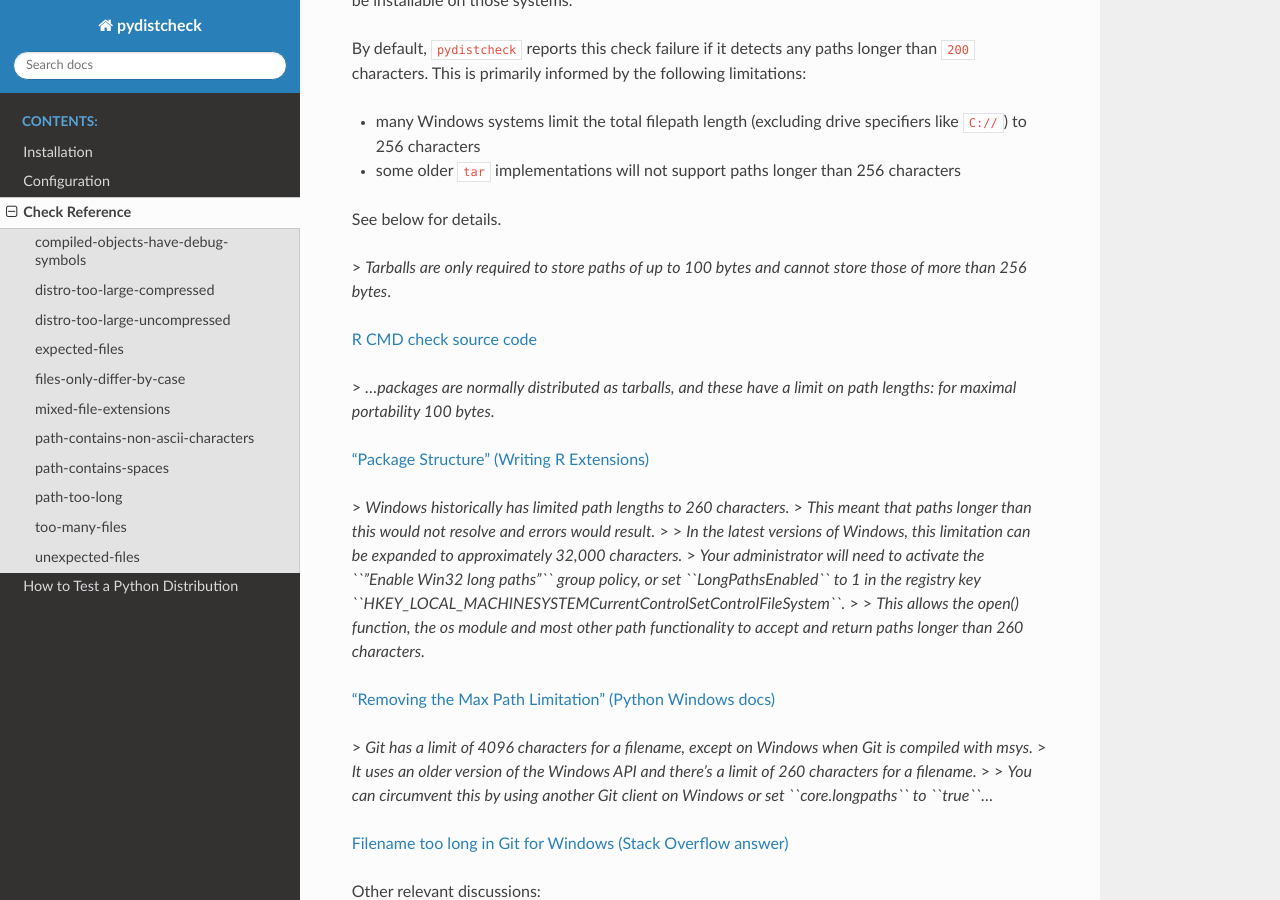
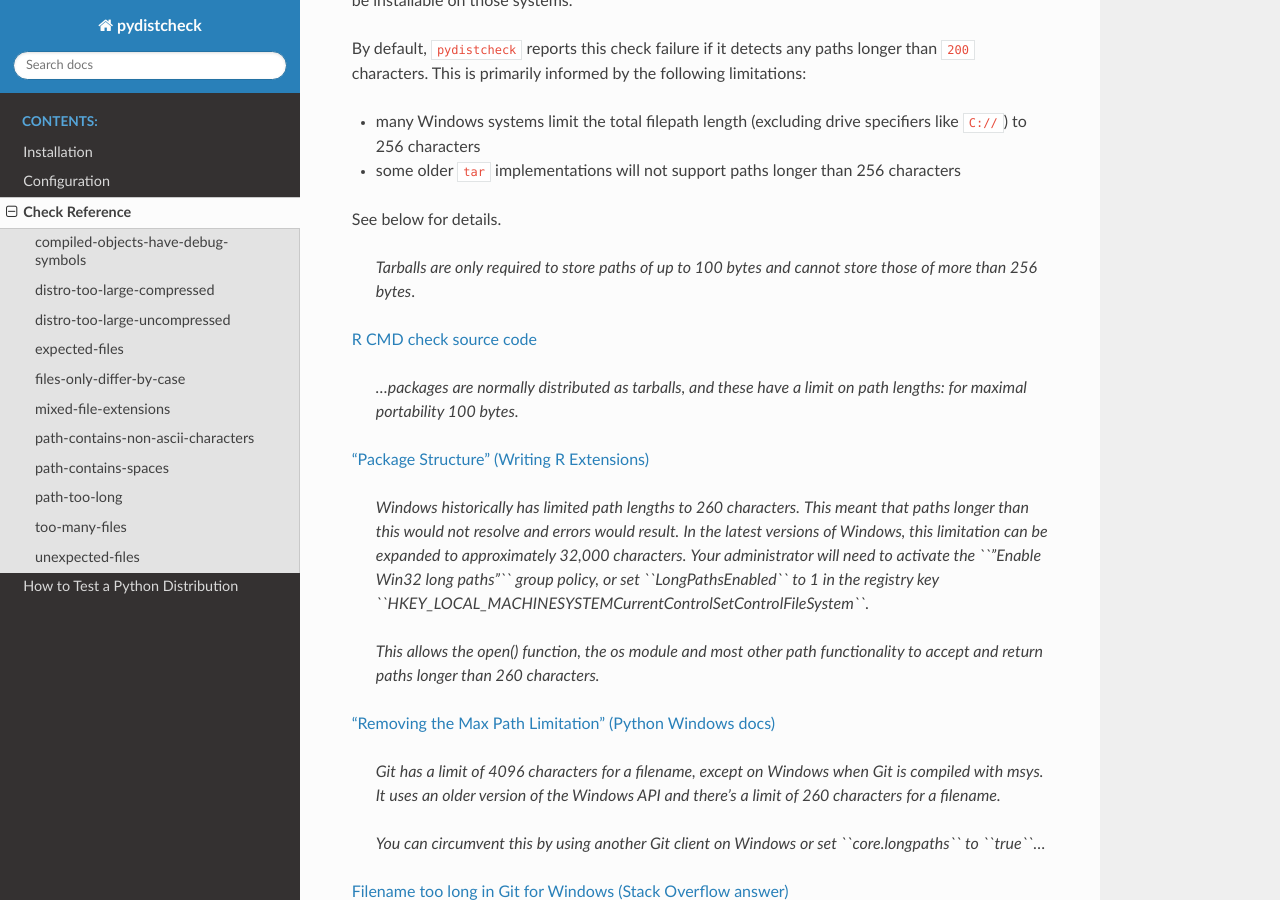
Before and after one commit to jameslamb/pydistcheck, a Sphinx documentation site: the page built from docs/check-reference.rst, in a window 1280 px wide and 900 px high, scrolled down 3213 px. Built offline with Sphinx 7.4.7 and the Read the Docs theme 2.0.0, drawn with Linux system fonts in a browser that asks for light colours.

Commit message:
[docs] fix formatting of blockquotes

```diff
--- a/docs/check-reference.rst
+++ b/docs/check-reference.rst
@@ -137,28 +137,27 @@ This is primarily informed by the following limitations:
 
 See below for details.
 
-> *Tarballs are only required to store paths of up to 100 bytes and cannot store those of more than 256 bytes*.
+    *Tarballs are only required to store paths of up to 100 bytes and cannot store those of more than 256 bytes*.
 
 `R CMD check source code <https://github.com/wch/r-source/blob/29559f9bf4df2c55ef5eace203cbe335bbd03f2f/src/library/tools/R/check.R#L839>`__
 
-> *...packages are normally distributed as tarballs, and these have a limit on path lengths: for maximal portability 100 bytes.*
+    *...packages are normally distributed as tarballs, and these have a limit on path lengths: for maximal portability 100 bytes.*
 
 `"Package Structure" (Writing R Extensions) <https://cran.r-project.org/doc/manuals/R-exts.html#Package-structure>`__
 
-> *Windows historically has limited path lengths to 260 characters.*
-> *This meant that paths longer than this would not resolve and errors would result.*
->
-> *In the latest versions of Windows, this limitation can be expanded to approximately 32,000 characters.*
-> *Your administrator will need to activate the ``"Enable Win32 long paths"`` group policy, or set ``LongPathsEnabled`` to 1 in the registry key ``HKEY_LOCAL_MACHINE\SYSTEM\CurrentControlSet\Control\FileSystem``.*
->
-> *This allows the open() function, the os module and most other path functionality to accept and return paths longer than 260 characters.*
+    *Windows historically has limited path lengths to 260 characters.*
+    *This meant that paths longer than this would not resolve and errors would result.*
+    *In the latest versions of Windows, this limitation can be expanded to approximately 32,000 characters.*
+    *Your administrator will need to activate the ``"Enable Win32 long paths"`` group policy, or set ``LongPathsEnabled`` to 1 in the registry key ``HKEY_LOCAL_MACHINE\SYSTEM\CurrentControlSet\Control\FileSystem``.*
+
+    *This allows the open() function, the os module and most other path functionality to accept and return paths longer than 260 characters.*
 
 `"Removing the Max Path Limitation" (Python Windows docs) <https://docs.python.org/3/using/windows.html#removing-the-max-path-limitation>`__
 
-> *Git has a limit of 4096 characters for a filename, except on Windows when Git is compiled with msys.*
-> *It uses an older version of the Windows API and there's a limit of 260 characters for a filename.*
->
-> *You can circumvent this by using another Git client on Windows or set ``core.longpaths`` to ``true``...*
+    *Git has a limit of 4096 characters for a filename, except on Windows when Git is compiled with msys.*
+    *It uses an older version of the Windows API and there's a limit of 260 characters for a filename.*
+
+    *You can circumvent this by using another Git client on Windows or set ``core.longpaths`` to ``true``...*
 
 `Filename too long in Git for Windows (Stack Overflow answer) <https://stackoverflow.com/a/22575737/3986677>`__
 
```
